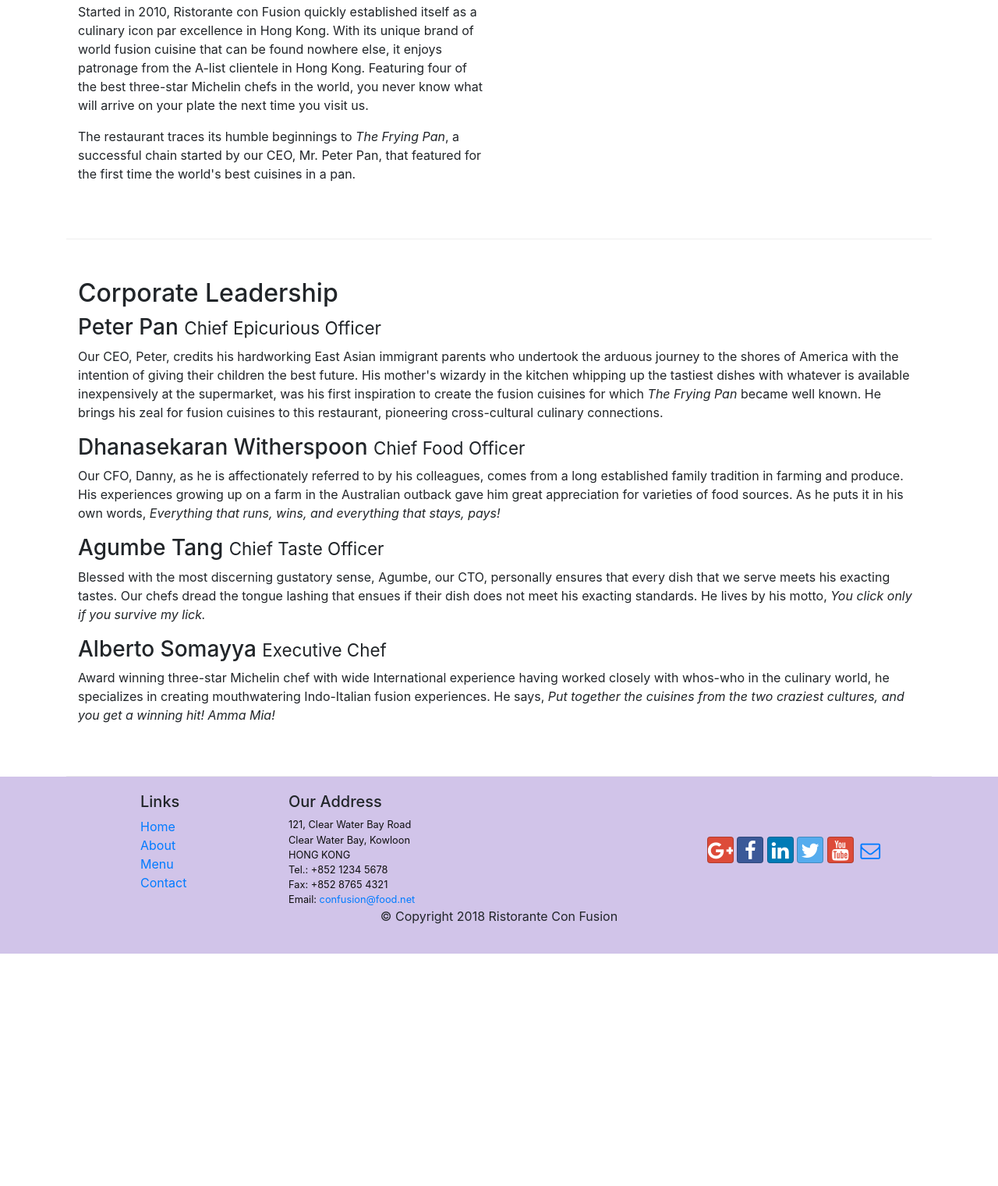
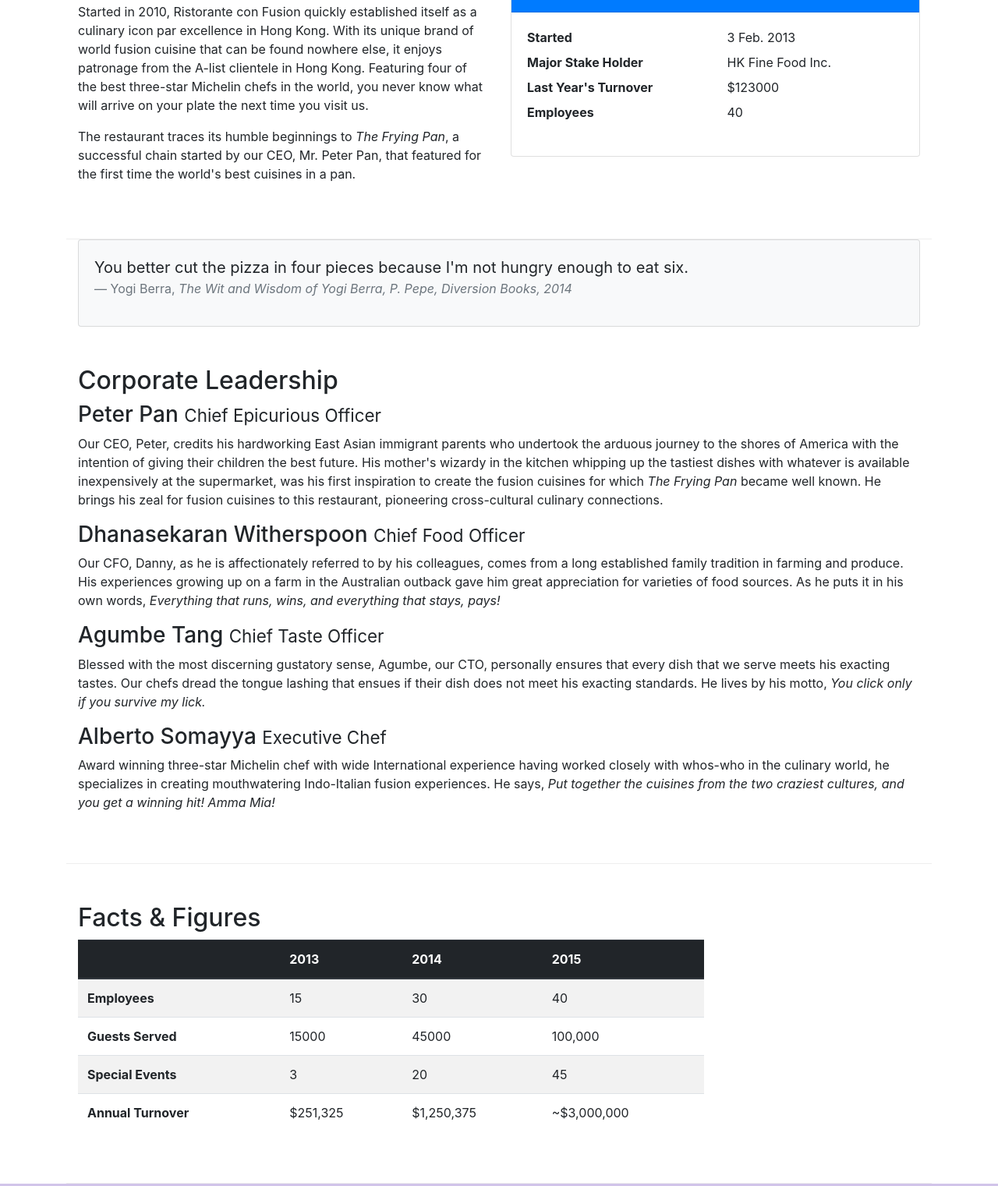
Before and after one commit to Marta-mART/Marta-mART.github.io, a website: page aboutus.html in a window 1280 px wide. Shown: the part 558-2079 px from the top of the page at 78% size. Before the commit the page ends 1781 px from the top, so only its background shows below. Drawn offline with nearby package versions, Linux system fonts and the light colour scheme.

Commit message:
Tables and Cards

```diff
--- a/aboutus.html
+++ b/aboutus.html
@@ -69,9 +69,35 @@
                 <p>The restaurant traces its humble beginnings to <em>The Frying Pan</em>, a successful chain started by our CEO, Mr. Peter Pan, that featured for the first time the world's best cuisines in a pan.</p>
             </div>
             <div class="col col-sm">
+                <div class="card">
+                    <h3 class="card-header bg-primary text-white">Facts At a Glance</h3>
+                    <div class="card-body">
+                        <dl class="row">
+                            <dt class="col-6">Started</dt>
+                            <dd class="col-6">3 Feb. 2013</dd>
+                            <dt class="col-6">Major Stake Holder</dt>
+                            <dd class="col-6">HK Fine Food Inc.</dd>
+                            <dt class="col-6">Last Year's Turnover</dt>
+                            <dd class="col-6">$123000</dd>
+                            <dt class="col-6">Employees</dt>
+                            <dd class="col-6">40</dd>
+                        </dl>
+                    </div>
+                </div>
             </div>
         </div>
-
+        <div class="col-12">
+          <div class="card card-body bg-light">
+            <blockquote class="blockquote">
+                <p class="mb-0">You better cut the pizza in four pieces because I'm not hungry enough to eat six.</p>
+                <footer class="blockquote-footer">Yogi Berra,
+                    <cite title="Source Title">
+                        The Wit and Wisdom of Yogi Berra, P. Pepe, Diversion Books, 2014
+                    </cite>
+                </footer>
+            </blockquote>
+          </div>
+        </div>
 
         <div class="row row-content">
             <div class="col">
@@ -86,6 +112,50 @@
                 <p class="d-none d-sm-block">Award winning three-star Michelin chef with wide International experience having worked closely with whos-who in the culinary world, he specializes in creating mouthwatering Indo-Italian fusion experiences. He says, <em>Put together the cuisines from the two craziest cultures, and you get a winning hit! Amma Mia!</em></p>
             </div>
        </div>
+       <div class="row row-content">
+            <div class="col-12 col-sm-9">
+                <h2>Facts &amp; Figures</h2>
+                <div class="table-responsive">
+                        <table class="table table-striped">
+                            <thead class="thead-dark">
+                                <tr>
+                                    <th>&nbsp;</th>
+                                    <th>2013</th>
+                                    <th>2014</th>
+                                    <th>2015</th>
+                                </tr>
+                            </thead>
+                            <tbody>
+                                <tr>
+                                    <th>Employees</th>
+                                    <td>15</td>
+                                    <td>30</td>
+                                    <td>40</td>
+                                </tr>
+                                <tr>
+                                    <th>Guests Served</th>
+                                    <td>15000</td>
+                                    <td>45000</td>
+                                    <td>100,000</td>
+                                </tr>
+                                <tr>
+                                    <th>Special Events</th>
+                                    <td>3</td>
+                                    <td>20</td>
+                                    <td>45</td>
+                                </tr>
+                                <tr>
+                                    <th>Annual Turnover</th>
+                                    <td>$251,325</td>
+                                    <td>$1,250,375</td>
+                                    <td>~$3,000,000</td>
+                                </tr>
+                            </tbody>
+                        </table>
+                    </div>
+            </div>
+            <div class="col-12 col-sm-3"></div>
+        </div>
 
     </div>
 
```
Also changed, not shown: contactus.html (+8 -9 lines), 1 other file.
